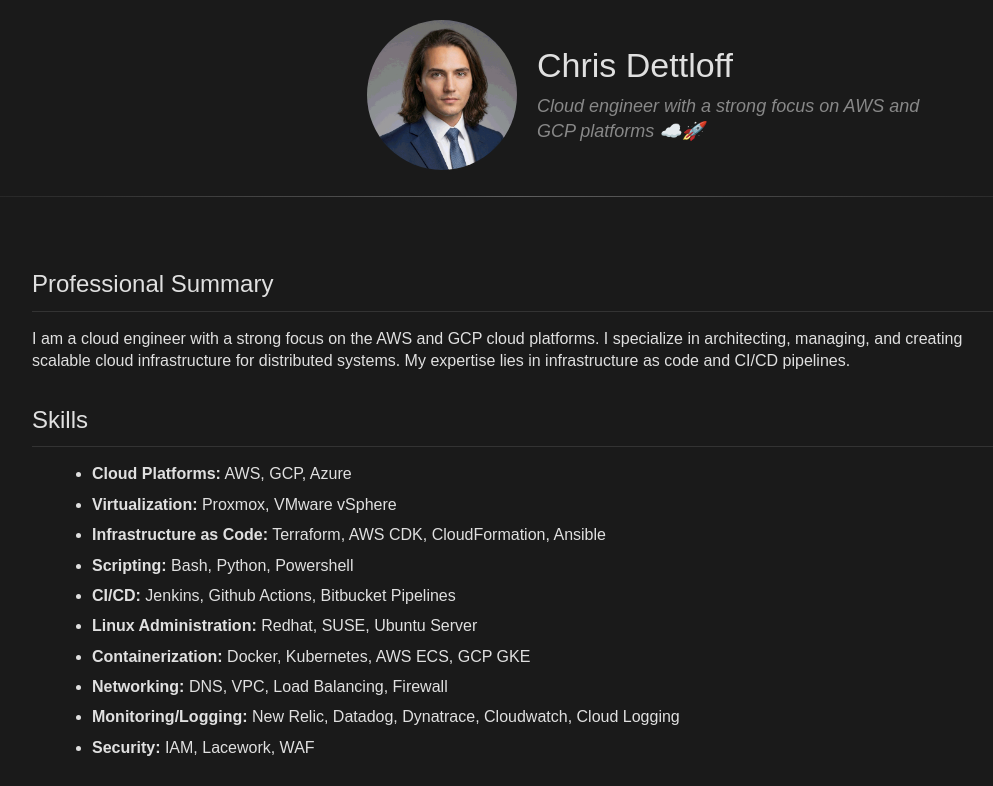
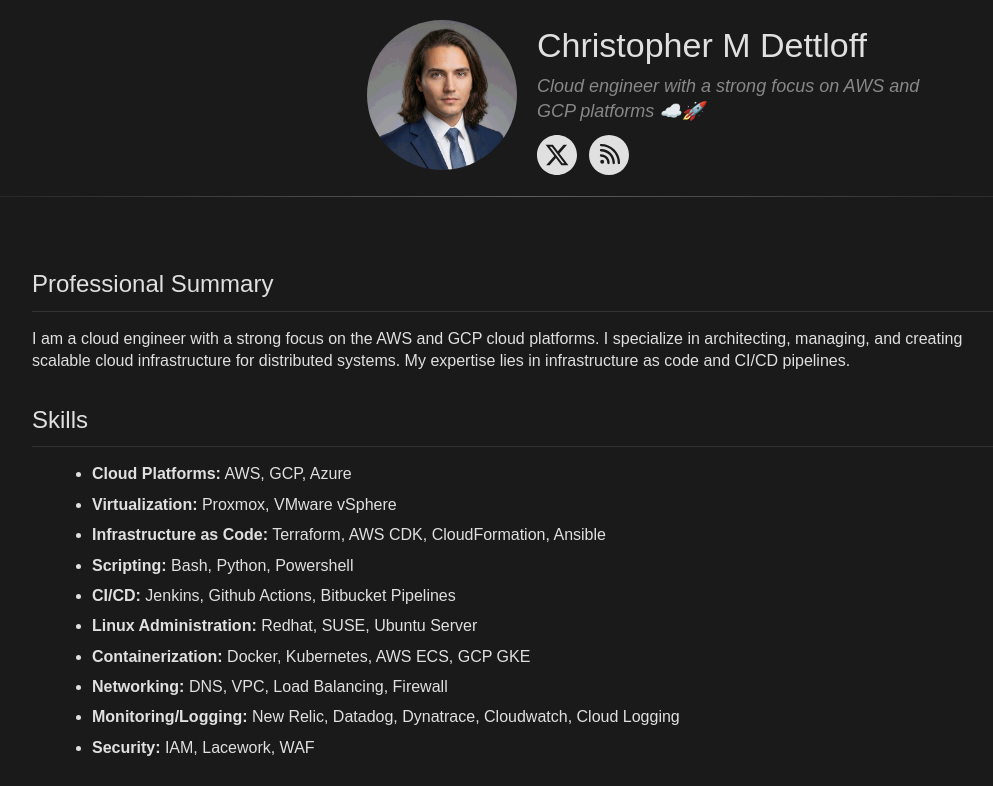
Before and after one commit to chrisdettloff/portfolio, a plain HTML site: page index.html in a window 1280 px wide. Shown: the top 786 px of the page, without its empty margins (123-1116 px from the left). Drawn offline with Linux system fonts and the light colour scheme.

Commit message:
Update name to Christopher M Dettloff and add X and blog link icons

```diff
--- a/index.html
+++ b/index.html
@@ -15,11 +15,14 @@
                 <img src="assets/profile.png" class="ppic" alt="Chris Dettloff" />
             </div>
             <div id="ddesc">
-                <h1>Chris Dettloff</h1>
+                <h1>Christopher M Dettloff</h1>
                 <!-- TODO: Update tagline -->
                 <h2>Cloud engineer with a strong focus on AWS and GCP platforms ☁️🚀</h2>
+                <div id="dico">
+                    <a href="https://x.com/cmdandconquer" target="_blank" rel="noopener noreferrer" aria-label="X account cmdandconquer"><img src="assets/cx.svg" class="iico" alt="X" title="@cmdandconquer on X" /></a>
+                    <a href="https://cmdlogs.com" target="_blank" rel="noopener noreferrer" aria-label="Blog cmdlogs.com"><img src="assets/crss.svg" class="iico" alt="Blog" title="cmdlogs.com" /></a>
+                </div>
             </div>
-            <!-- TODO: Add external links -->
         </div>
     </div>
 
--- a/style.css
+++ b/style.css
@@ -58,6 +58,9 @@
         padding-left: 0;
         text-align: center;
     }
+    #dico {
+        justify-content: center;
+    }
 }
 
 h1 {
@@ -96,9 +99,33 @@
     object-position: top;
 }
 
+#dico {
+    margin-top: 10px;
+    display: flex;
+    gap: 12px;
+    align-items: center;
+}
+
+#dico a {
+    display: inline-block;
+    transition: transform 0.2s ease, opacity 0.2s ease;
+}
+
+#dico a:hover {
+    transform: scale(1.1);
+    opacity: 0.85;
+}
+
+#dico a:focus-visible {
+    outline: 2px solid #3b82f6;
+    outline-offset: 3px;
+    border-radius: 50%;
+}
+
 .iico {
     width: 40px;
     height: 40px;
+    display: block;
 }
 
 hr {
```
Also changed, not shown: assets/crss.svg (added), assets/cx.svg (added), 1 other file.
